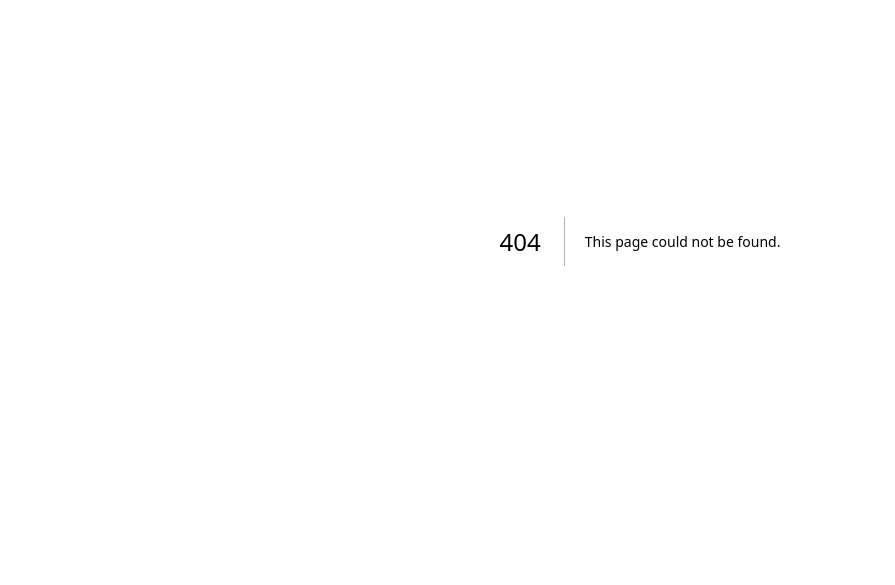
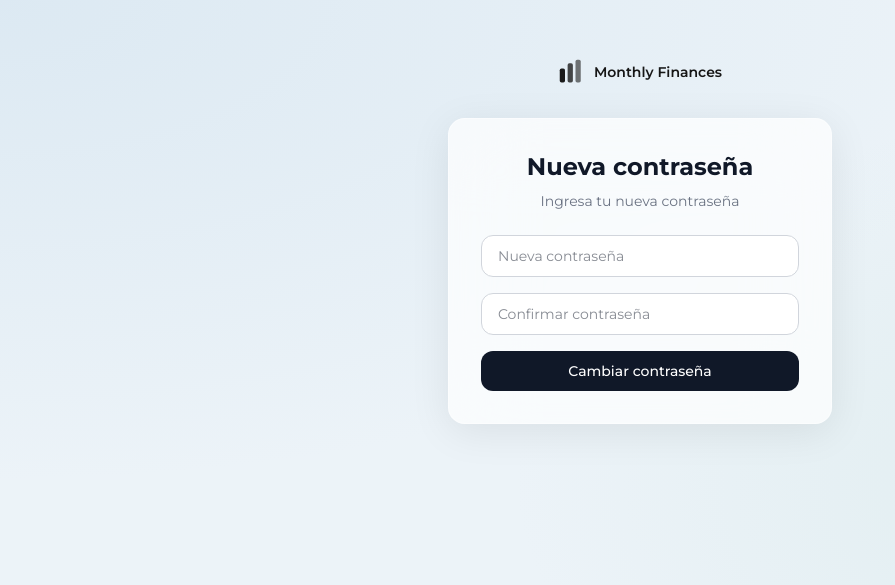
Before and after one commit to esadortiz/Monthly-Finances, a Next.js app: page /auth/update-password in a window 1280 px wide. Before the commit this address had no page. Shown: the part 159-744 px from the top of the page, without its empty margins (0-895 px from the left). Built offline with nearby package versions, Linux system fonts and the light colour scheme.

Commit message:
feat: password recovery flow - update-password page + confirm redirect

```diff
--- a/app/auth/confirm/page.tsx
+++ b/app/auth/confirm/page.tsx
@@ -12,7 +12,8 @@ function ConfirmHandler() {
     const code = searchParams.get("code")
     const token_hash = searchParams.get("token_hash")
     const type = searchParams.get("type")
-    const next = searchParams.get("next") ?? "/dashboard"
+    const nextParam = searchParams.get("next")
+    const next = type === "recovery" ? "/auth/update-password" : (nextParam ?? "/dashboard")
 
     async function handleConfirm() {
       const supabase = createClient()
--- /dev/null
+++ b/app/auth/update-password/page.tsx
@@ -0,0 +1,83 @@
+"use client"
+
+import { useRouter } from "next/navigation"
+import { useState } from "react"
+import { createClient } from "@/lib/supabase/client"
+import { Logo } from "@/components/logo"
+
+export default function UpdatePasswordPage() {
+  const router = useRouter()
+  const [password, setPassword] = useState("")
+  const [confirm, setConfirm] = useState("")
+  const [error, setError] = useState("")
+  const [loading, setLoading] = useState(false)
+
+  async function handleSubmit(e: React.FormEvent) {
+    e.preventDefault()
+    if (password.length < 6) {
+      setError("Mínimo 6 caracteres")
+      return
+    }
+    if (password !== confirm) {
+      setError("Las contraseñas no coinciden")
+      return
+    }
+    setLoading(true)
+    setError("")
+
+    const supabase = createClient()
+    const { error: updateError } = await supabase.auth.updateUser({ password })
+
+    if (updateError) {
+      setError(updateError.message)
+      setLoading(false)
+      return
+    }
+
+    await supabase.auth.signOut()
+    router.push("/login?changed=true")
+  }
+
+  return (
+    <div className="flex min-h-screen flex-col items-center justify-center p-4">
+      <div className="mb-8">
+        <Logo href="/" />
+      </div>
+      <div className="w-full max-w-sm rounded-xl border border-white/40 bg-white/70 p-8 shadow-[0_8px_40px_rgba(0,0,0,0.08)] backdrop-blur-2xl dark:border-white/10 dark:bg-white/5 dark:shadow-[0_8px_40px_rgba(0,0,0,0.3)]">
+        <h1 className="mb-2 text-center text-2xl font-bold text-gray-900 dark:text-white">Nueva contraseña</h1>
+        <p className="mb-6 text-center text-sm text-gray-500 dark:text-gray-400">Ingresa tu nueva contraseña</p>
+
+        <form onSubmit={handleSubmit} className="space-y-4">
+          <input
+            type="password"
+            placeholder="Nueva contraseña"
+            minLength={6}
+            value={password}
+            onChange={(e) => setPassword(e.target.value)}
+            required
+            className="w-full rounded-lg border border-gray-300 bg-white px-4 py-2.5 text-sm text-gray-900 outline-none focus:border-gray-900 dark:border-gray-600 dark:bg-white/5 dark:text-white dark:focus:border-white"
+          />
+          <input
+            type="password"
+            placeholder="Confirmar contraseña"
+            minLength={6}
+            value={confirm}
+            onChange={(e) => setConfirm(e.target.value)}
+            required
+            className="w-full rounded-lg border border-gray-300 bg-white px-4 py-2.5 text-sm text-gray-900 outline-none focus:border-gray-900 dark:border-gray-600 dark:bg-white/5 dark:text-white dark:focus:border-white"
+          />
+
+          {error && <p className="text-sm text-red-500">{error}</p>}
+
+          <button
+            type="submit"
+            disabled={loading}
+            className="w-full rounded-lg bg-gray-900 px-4 py-2.5 text-sm font-medium text-white hover:bg-gray-800 disabled:opacity-50 dark:bg-white dark:text-gray-900 dark:hover:bg-gray-200"
+          >
+            {loading ? "Actualizando..." : "Cambiar contraseña"}
+          </button>
+        </form>
+      </div>
+    </div>
+  )
+}
```
